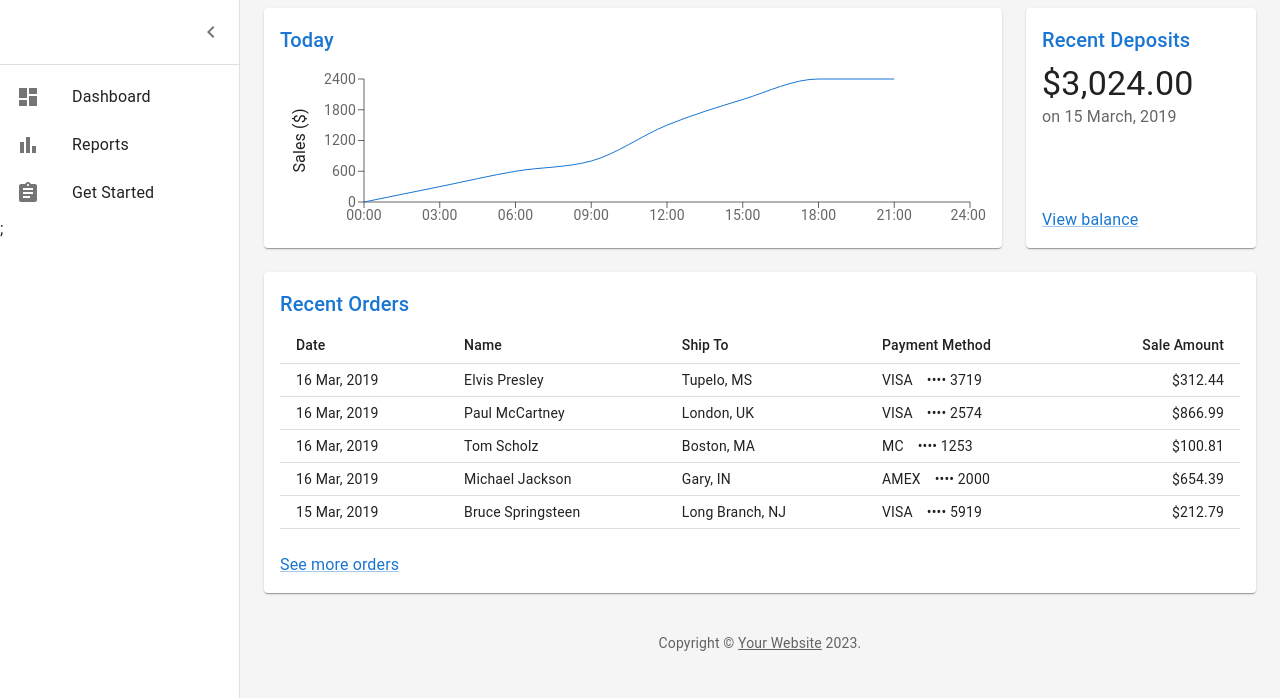
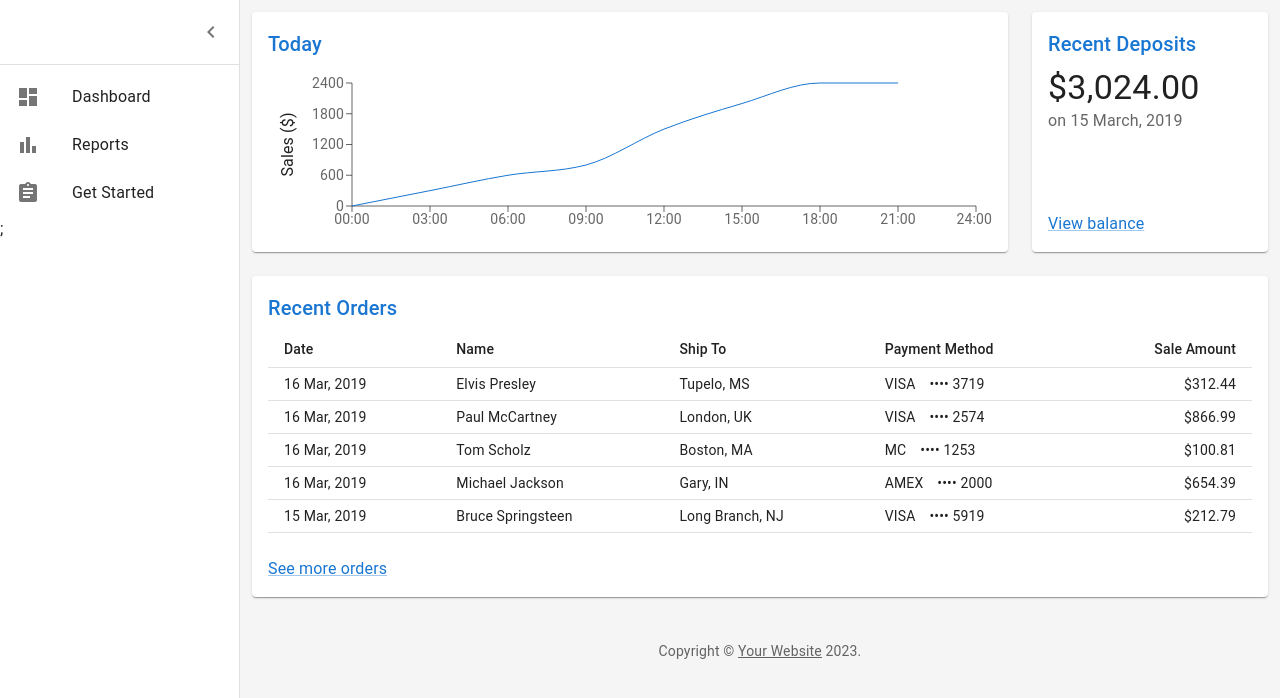
Before and after one commit to sumanth448/client-master, a React (Create React App) app: page /dashboard in a window 1280 px wide. Shown: the top 698 px of the page. Built offline with nearby package versions, Linux system fonts and the light colour scheme.

Commit message:
remove spaces

```diff
--- a/src/components/common/routes.jsx
+++ b/src/components/common/routes.jsx
@@ -2,10 +2,17 @@ import * as React from "react";
 import { Routes, Route, Navigate } from "react-router-dom";
 import { MENU_ITEMS } from "../../constants/constant";
 import Box from "@mui/material/Box";
-import Container from "@mui/material/Container";
+import { makeStyles } from "@mui/styles";
 import Copyright from "./Footer";
 
+const useStyles = makeStyles((theme) => ({
+  root: {
+    margin: "12px",
+  },
+}));
+
 function ApplicationRoutes(props) {
+  const classes = useStyles();
   return (
     <Box
       component="div"
@@ -19,15 +26,14 @@ function ApplicationRoutes(props) {
         overflow: "auto",
       }}
     >
-
-      <Container maxWidth="lg" sx={{ mt: 1, mb: 1 }}>
+      <div className={classes.root}>
         <Routes>
           {MENU_ITEMS.map((ele) => (
             <Route path={ele.path} element={ele.component} />
           ))}
           <Route path="*" element={<Navigate to="/dashboard" replace />} />
         </Routes>
-      </Container>
+      </div>
       <Copyright sx={{ pt: 4 }} />
     </Box>
   );
```
